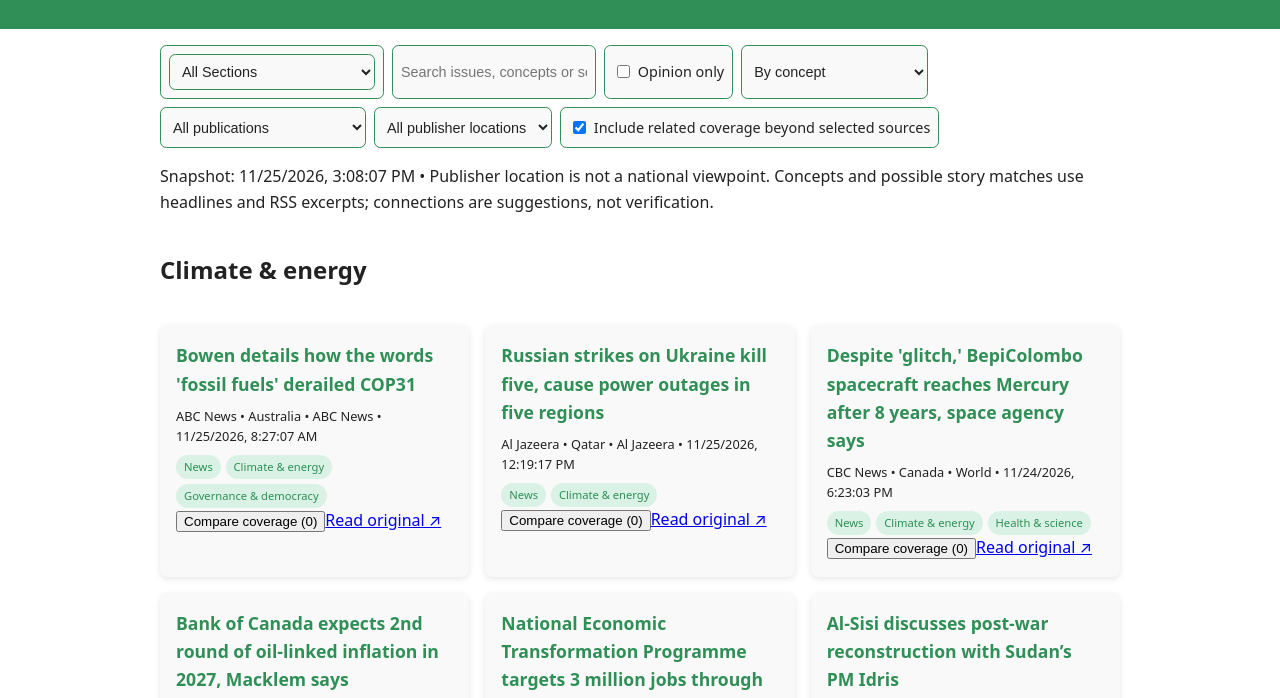
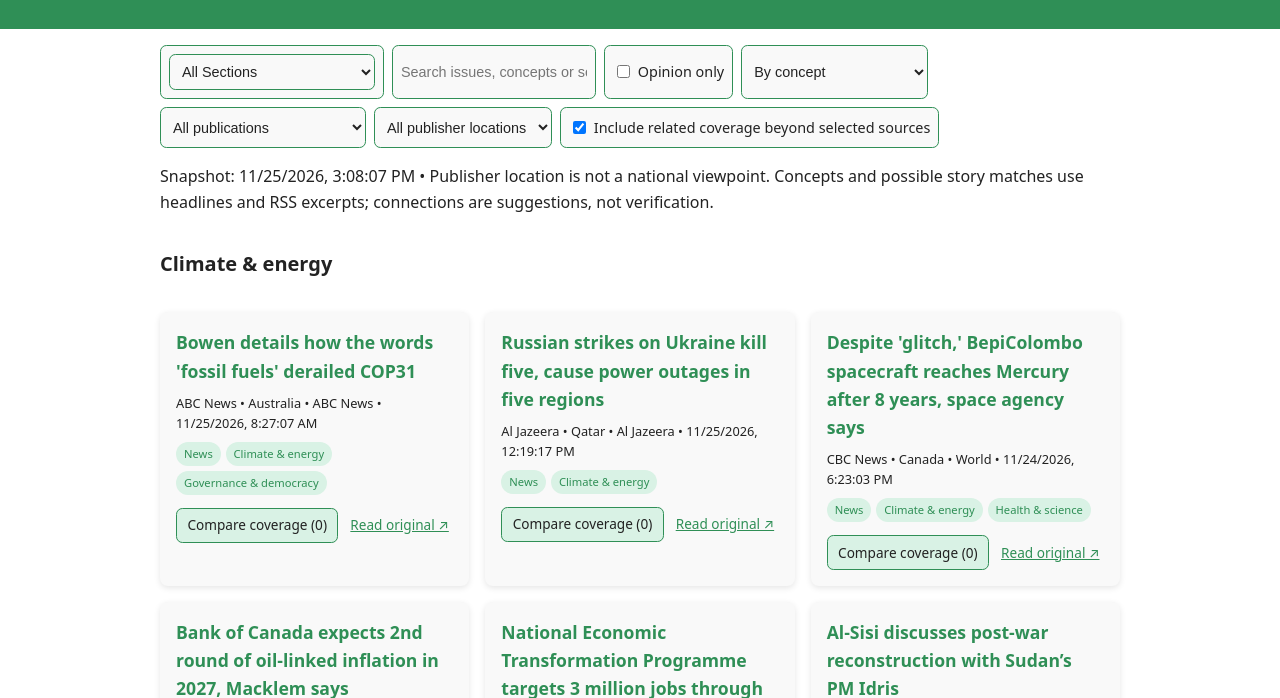
Before and after one commit to SynapseWorks/CBCReader, a plain HTML site: page docs/index.html in a window 1280 px wide. Shown: the part 99-797 px from the top of the page. Drawn offline with Linux system fonts and the light colour scheme.

Commit message:
Style coverage comparison controls within existing reader design

```diff
--- a/docs/styles.css
+++ b/docs/styles.css
@@ -179,3 +179,4 @@ main {
   cursor: pointer;
   color: var(--accent);
 }
+.article-actions{display:flex;flex-wrap:wrap;align-items:center;gap:.75rem;margin-top:.8rem;font-size:.85rem}.article-actions button{font:inherit;color:var(--fg);background:var(--accent-light);border:1px solid var(--accent);border-radius:.4rem;padding:.35rem .65rem;cursor:pointer}.article-actions a,.related-panel a{color:var(--accent);text-decoration:underline}.related-panel{border-top:1px solid var(--accent);margin-top:1rem;padding-top:.5rem}.related-panel p{font-size:.9rem}.modal-content{width:min(680px,85vw);box-sizing:border-box}.modal-content h2{padding-right:1rem}#newsList>h2{font-size:1.25rem;overflow-wrap:anywhere}.chip{overflow-wrap:anywhere}button:focus-visible,a:focus-visible{outline:2px solid var(--accent);outline-offset:3px}
```
